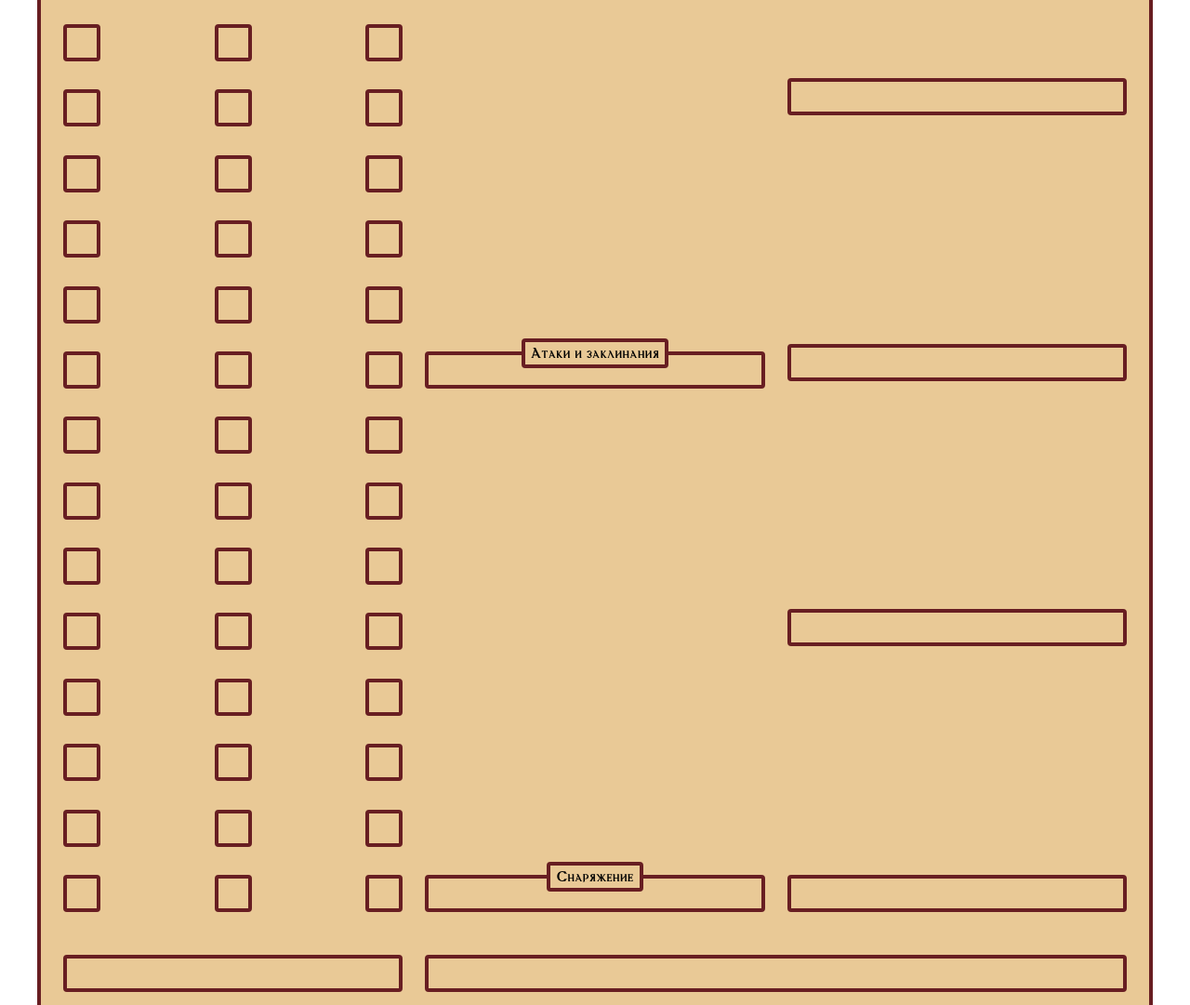
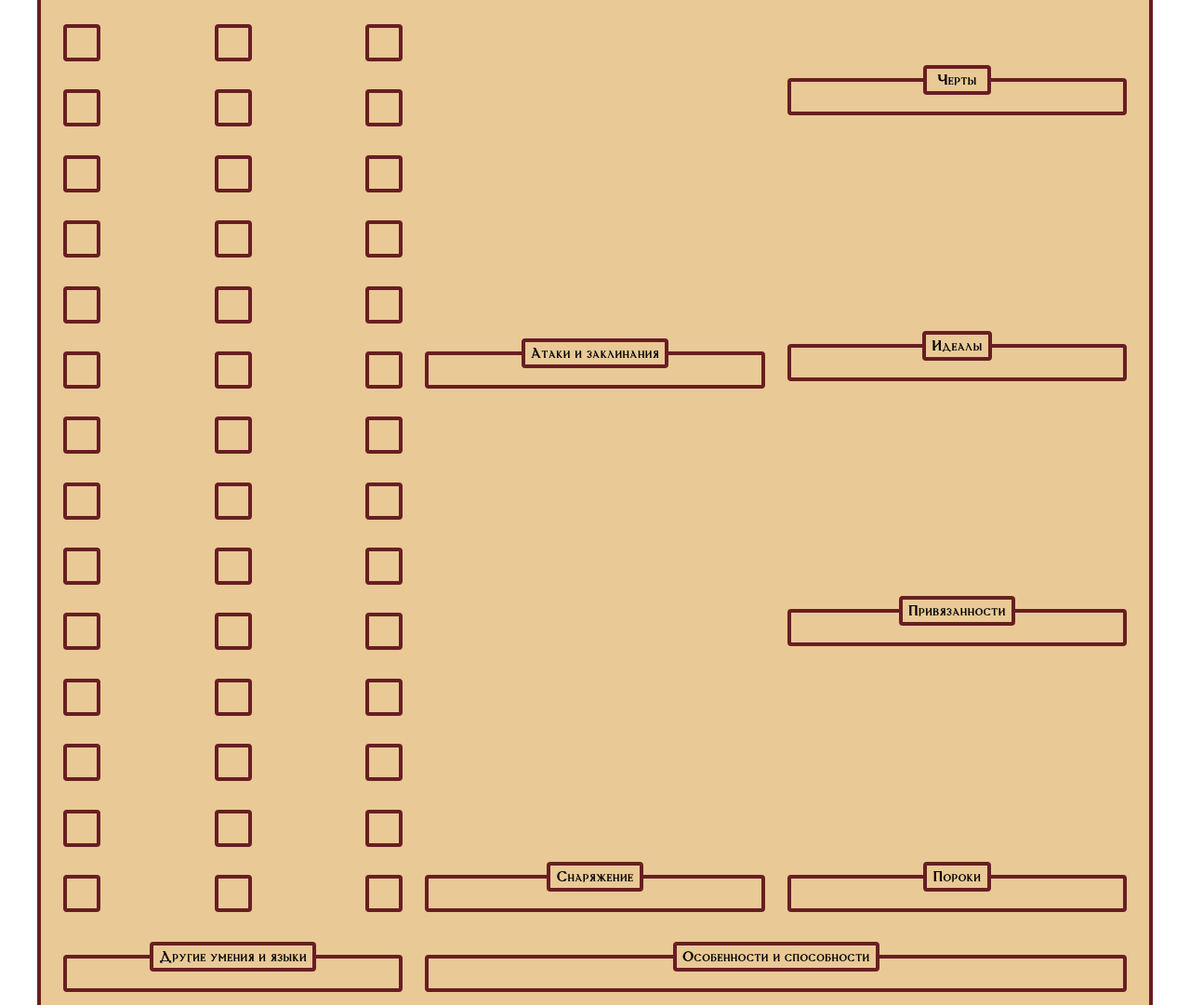
Before and after one commit to MangriMen/Paramoios, a React (Create React App) app: page / in a window 1280 px wide. Shown: the part 531-1612 px from the top of the page at 93% size. Built offline with nearby package versions, Linux system fonts and the light colour scheme; no server answers.

Commit message:
Added title to other boxes

```diff
--- a/src/components/charlist/MainPage.tsx
+++ b/src/components/charlist/MainPage.tsx
@@ -106,20 +106,24 @@ const MainPage: FC = () => {
               {/* Health */}
               <ParBox padding="1rem" />
               {/* Boards with traits, ideals, bonds, flaws */}
-              {Array.from(Array(4)).map((_, index) => (
-                <ParBox key={index} mb="1rem" padding="1rem" />
-              ))}
+              <ParBox title={t('traits')} mb="1rem" padding="1rem" />
+              <ParBox title={t('ideals')} mb="1rem" padding="1rem" />
+              <ParBox title={t('bonds')} mb="1rem" padding="1rem" />
+              <ParBox title={t('flaws')} mb="1rem" padding="1rem" />
             </Grid>
           </Grid>
         </Grid>
         <Grid container columnSpacing={3} flexDirection="row">
           <Grid item xs={4}>
             {/* Languages */}
-            <ParBox padding="1rem" />
+            <ParBox
+              title={t('otherProficienciesAndLanguages')}
+              padding="1rem"
+            />
           </Grid>
           <Grid item xs={8}>
             {/* Features and traits */}
-            <ParBox padding="1rem" />
+            <ParBox title={t('featureAndTraits')} padding="1rem" />
           </Grid>
         </Grid>
       </Grid>
--- a/src/locales/ru/translation.json
+++ b/src/locales/ru/translation.json
@@ -39,6 +39,12 @@
     "chooseAvatar": "Выбрать аватар"
   },
   "charlist": {
+    "traits": "Черты",
+    "ideals": "Идеалы",
+    "bonds": "Привязанности",
+    "flaws": "Пороки",
+    "otherProficienciesAndLanguages": "Другие умения и языки",
+    "featureAndTraits": "Особенности и способности",
     "attacksAndSpellcasting": "Атаки и заклинания",
     "equipment": "Снаряжение"
   }
```
